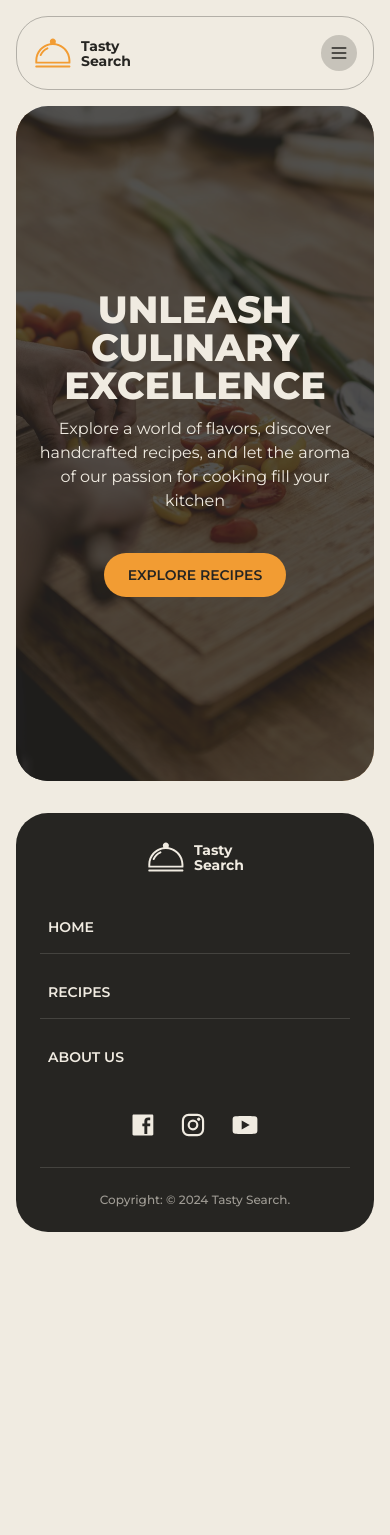
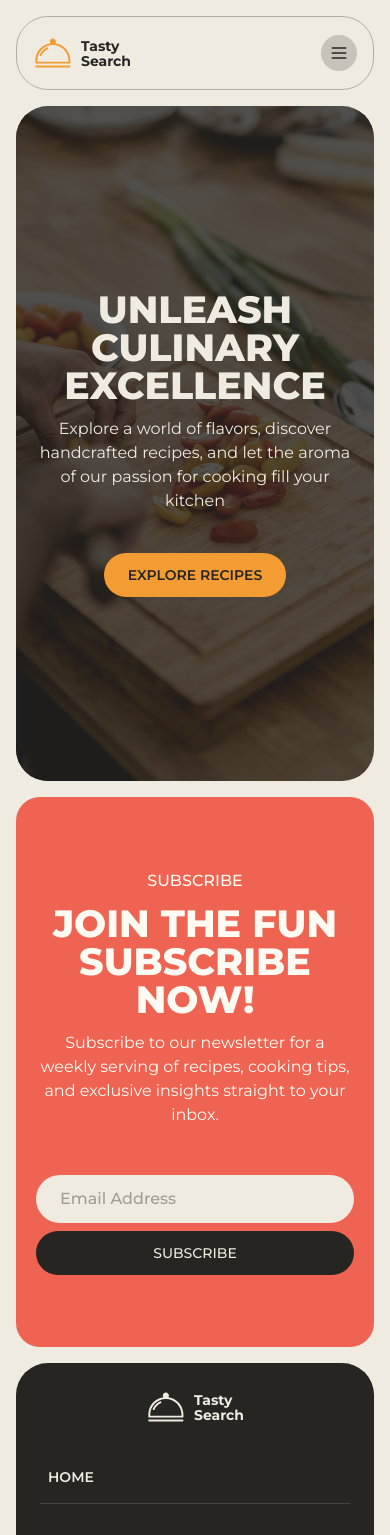
Before and after one commit to laurentiu-m/recipe-react, a React (Vite) app: page / in a window 390 px wide. Shown: the top 1535 px of the page. Before the commit the page ends 1248 px from the top, so only its background shows below. Built offline with nearby package versions, Linux system fonts and the light colour scheme; no server answers.

Commit message:
Add newsletter and make responsive

```diff
--- /dev/null
+++ b/src/components/Newsletter.jsx
@@ -0,0 +1,29 @@
+function Newsletter() {
+  return (
+    <div className="bg-primaryColor3 h-[550px] flex flex-col items-center justify-center gap-12 rounded-[24px] px-5 sm:h-[400px] lg:h-[500px]">
+      <div className="flex flex-col items-center gap-3 text-light text-center sm:w-[550px] lg:w-[900px]">
+        <p className="font-medium uppercase lg:text-lg">Subscribe</p>
+        <h1 className="font-extrabold text-[38px] uppercase leading-none lg:text-[80px]">
+          Join the fun subscribe now!
+        </h1>
+        <p className="lg:text-lg lg:w-[650px]">
+          Subscribe to our newsletter for a weekly serving of recipes, cooking
+          tips, and exclusive insights straight to your inbox.
+        </p>
+      </div>
+
+      <form className="relative w-full flex flex-col gap-2 sm:w-[400px] lg:w-[500px]">
+        <input
+          type="text"
+          placeholder="Email Address"
+          className="px-6 py-3 rounded-[24px] bg-white font-medium placeholder:text-dark/40 placeholder:font-medium sm:py-4"
+        />
+        <button className="px-6 py-3 rounded-[24px] bg-dark uppercase text-white text-sm font-medium sm:absolute sm:right-2 sm:top-1/2 sm:-translate-y-1/2">
+          Subscribe
+        </button>
+      </form>
+    </div>
+  );
+}
+
+export default Newsletter;
--- a/src/pages/Home.jsx
+++ b/src/pages/Home.jsx
@@ -1,6 +1,7 @@
 import Nav from "../components/Nav";
 import HeaderHome from "../components/HeaderHome";
 import FeaturedRecipes from "../components/FeaturedRecipes";
+import Newsletter from "../components/Newsletter";
 import Footer from "../components/Footer";
 
 function Home() {
@@ -9,9 +10,8 @@ function Home() {
       <Nav />
       <HeaderHome />
 
-      <main>
-        <FeaturedRecipes />
-      </main>
+      <FeaturedRecipes />
+      <Newsletter />
 
       <Footer />
     </div>
```
